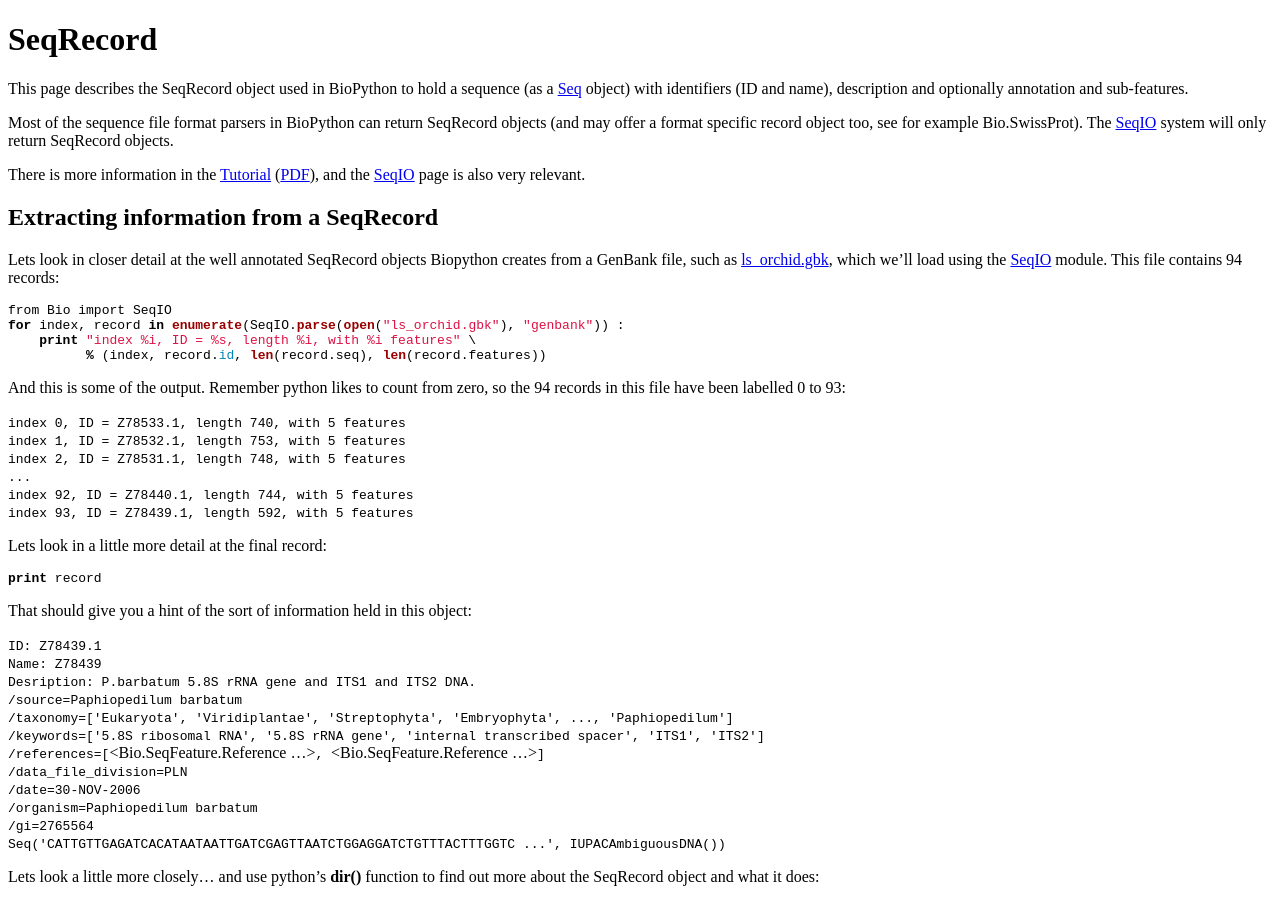
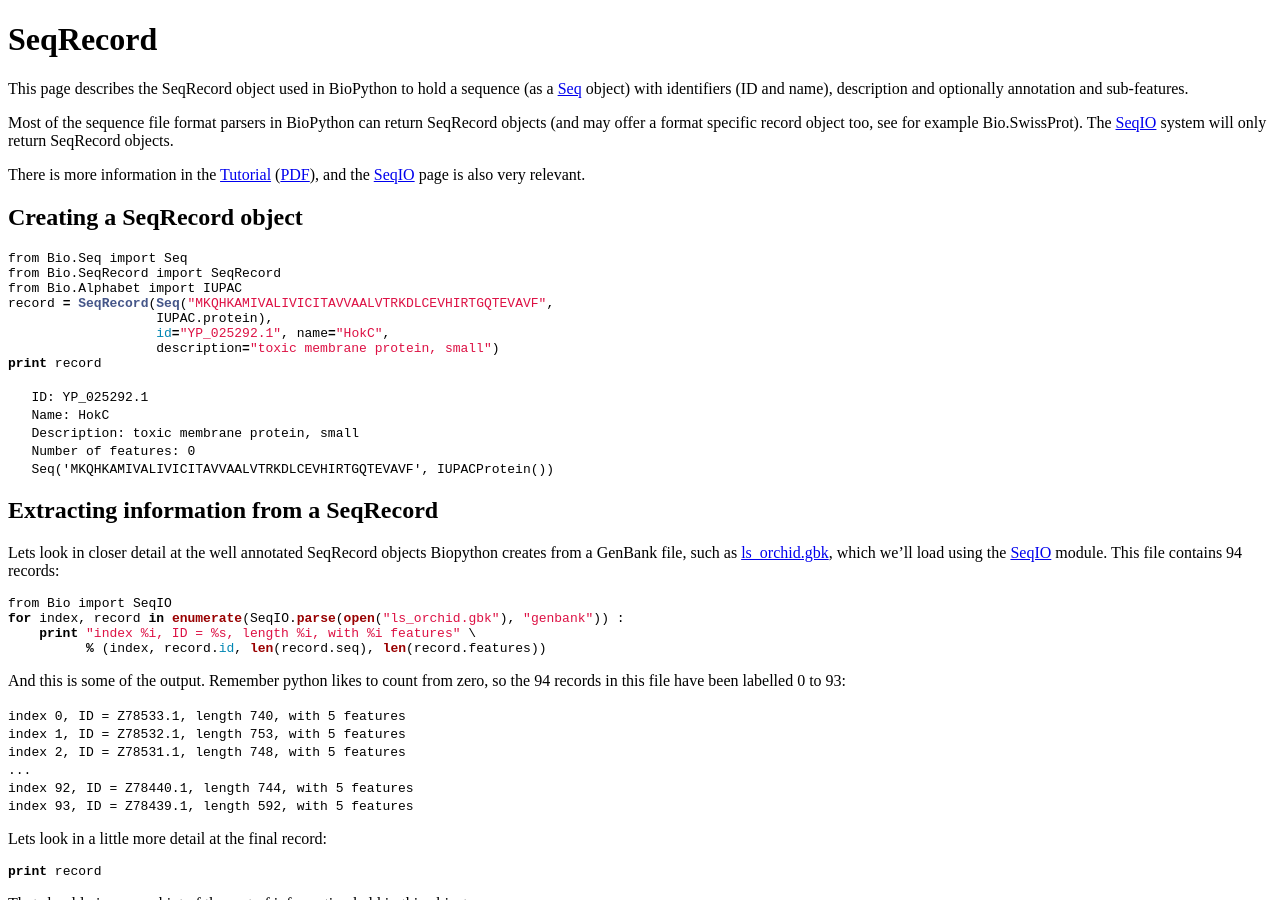
Before and after one commit to biopython/biopython.github.io, a Jekyll site: the page built from wiki/SeqRecord.md, in a window 1280 px wide and 900 px high. Built offline with Jekyll 4.4.1, drawn with Linux system fonts in a browser that asks for light colours.

Commit message:
How to create a SeqRecord from 0.

````diff
--- a/wiki/SeqRecord.md
+++ b/wiki/SeqRecord.md
@@ -17,6 +17,26 @@ There is more information in the
 [Tutorial](http://biopython.org/DIST/docs/tutorial/Tutorial.html)
 ([PDF](http://biopython.org/DIST/docs/tutorial/Tutorial.pdf)), and the
 [SeqIO](SeqIO "wikilink") page is also very relevant.
+
+Creating a SeqRecord object
+---------------------------
+
+``` python
+from Bio.Seq import Seq
+from Bio.SeqRecord import SeqRecord
+from Bio.Alphabet import IUPAC
+record = SeqRecord(Seq("MKQHKAMIVALIVICITAVVAALVTRKDLCEVHIRTGQTEVAVF",
+                   IUPAC.protein),
+                   id="YP_025292.1", name="HokC",
+                   description="toxic membrane protein, small")
+print record
+```
+
+`   ID: YP_025292.1`
+`   Name: HokC`
+`   Description: toxic membrane protein, small`
+`   Number of features: 0`
+`   Seq('MKQHKAMIVALIVICITAVVAALVTRKDLCEVHIRTGQTEVAVF', IUPACProtein())`
 
 Extracting information from a SeqRecord
 ---------------------------------------
````
Also changed, not shown: 1 other file.
